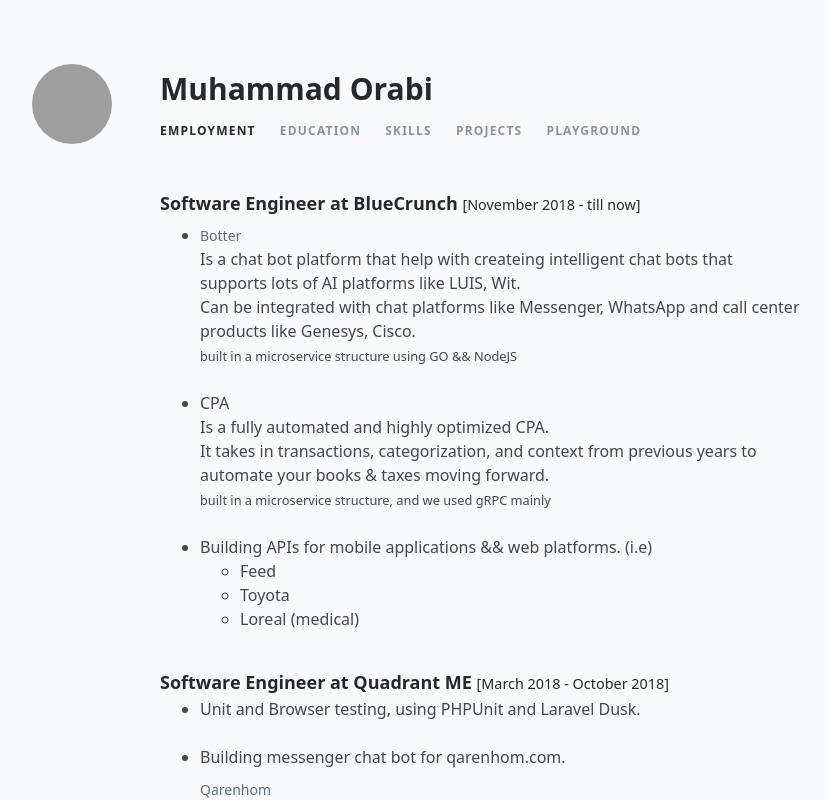
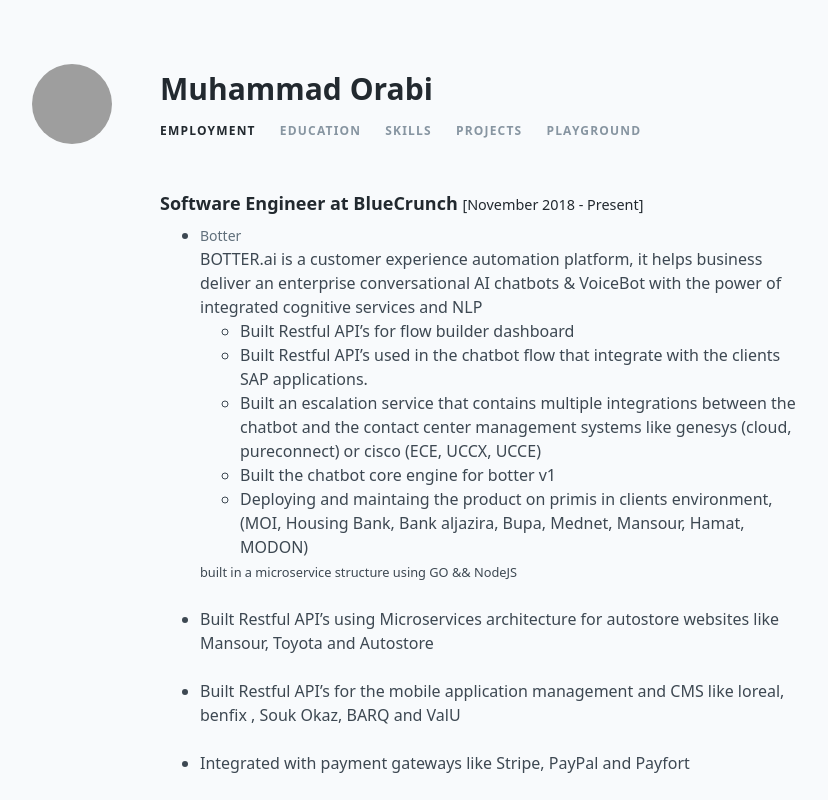
Before and after one commit to MuhammadOrabi/resume, a Vue app: page /employment in a window 1280 px wide. Shown: the top 800 px of the page, without its empty margins (64-892 px from the left). Built offline with nearby package versions, Linux system fonts and the light colour scheme; grey boxes are pictures that could not be loaded.

Commit message:
update employment details and skils

```diff
--- a/src/views/Employment.vue
+++ b/src/views/Employment.vue
@@ -2,7 +2,7 @@
     <div class="mt-12 spaced-y-10">
         <div>
             <a href="https://www.bluecrunch.com/" class="text-lg text-black font-bold no-underline hover:underline">
-                Software Engineer at BlueCrunch <small>[November 2018 - till now]</small>
+                Software Engineer at BlueCrunch <small>[November 2018 - Present]</small>
             </a>
             <p class="text-grey-darkest text-base leading-normal mt-1">
                 <ul>
@@ -10,32 +10,37 @@
                         <div class="text-grey-darkest text-base leading-normal mt-2">
                             <a href="https://botter.ai" target="__blank" class="text-grey-darker hover:text-black text-sm no-underline hover:underline">Botter</a>
                         </div>
-                        Is a chat bot platform that help with createing intelligent chat bots that supports lots of AI platforms like
-                        <a class="text-grey-darkest" href="https://www.luis.ai/" target="_blank" rel="noopener noreferrer">LUIS</a>,
-                        <a class="text-grey-darkest" href="https://wit.ai" target="__blank">Wit</a>. <br>
-                        Can be integrated with chat platforms like Messenger, WhatsApp and call center products like
-                            <a href="https://www.genesys.com/" target="_blank" class="text-grey-darkest">Genesys</a>,
-                            <a href="https://www.cisco.com/c/en/us/products/contact-center/index.html" target="_blank" class="text-grey-darkest">Cisco</a>.<br>
+                        BOTTER.ai is a customer experience automation platform, it helps business deliver an enterprise conversational
+                        AI chatbots & VoiceBot with the power of integrated cognitive services and NLP
+                        <ul>
+                            <li>Built Restful API’s for flow builder dashboard</li>
+                            <li>Built Restful API’s used in the chatbot flow that integrate with the clients SAP applications.</li>
+                            <li>
+                                Built an escalation service that contains multiple integrations between the chatbot and the contact center management systems like genesys (cloud, pureconnect) or cisco (ECE, UCCX, UCCE)
+                            </li>
+                            <li>Built the chatbot core engine for botter v1</li>
+                            <li>
+                                Deploying and maintaing the product on primis in clients environment, (MOI, Housing Bank, Bank aljazira, Bupa, Mednet, Mansour, Hamat, MODON)
+                            </li>
+
+                        </ul>
                         <small>built in a microservice structure using GO && NodeJS</small>
                     </li>
                     <br>
                     <li>
-                        CPA
-                        <p>
-                            Is a fully automated and highly optimized CPA. <br>
-                            It takes in transactions, categorization, and context from previous years to automate your books & taxes moving forward. <br>
-                            <small>built in a microservice structure, and we used gRPC mainly</small>
-                        </p>
+                        Built Restful API’s using Microservices architecture for autostore websites like Mansour, Toyota and Autostore
                     </li>
                     <br>
                     <li>
-                        Building APIs for mobile applications && web platforms.
-                        (i.e)
-                        <ul>
-                            <li>Feed</li>
-                            <li>Toyota</li>
-                            <li>Loreal (medical)</li>
-                        </ul>
+                        Built Restful API’s for the mobile application management and CMS like loreal, benfix , Souk Okaz, BARQ and ValU
+                    </li>
+                    <br>
+                    <li>
+                        Integrated with payment gateways like Stripe, PayPal and Payfort
+                    </li>
+                    <br>
+                    <li>
+                        Designed a lot of projects database and implemented RESTful API for mobile applications and web platforms
                     </li>
                 </ul>
             </p>
--- a/src/views/Skills.vue
+++ b/src/views/Skills.vue
@@ -25,16 +25,6 @@
                 </ul>
             </p>
         </div>
-        <div>
-            <p class="text-lg text-black font-bold">
-                Good Technical Understanding (solid foundation):
-            </p>
-            <p class="text-grey-darkest text-base leading-normal mt-1">
-                <ul>
-                    <li>Data Structure, OOP, Problem Solving, Design Pattern, Solid principles</li>
-                </ul>
-            </p>
-        </div>
     </div>
 </template>
 
```
